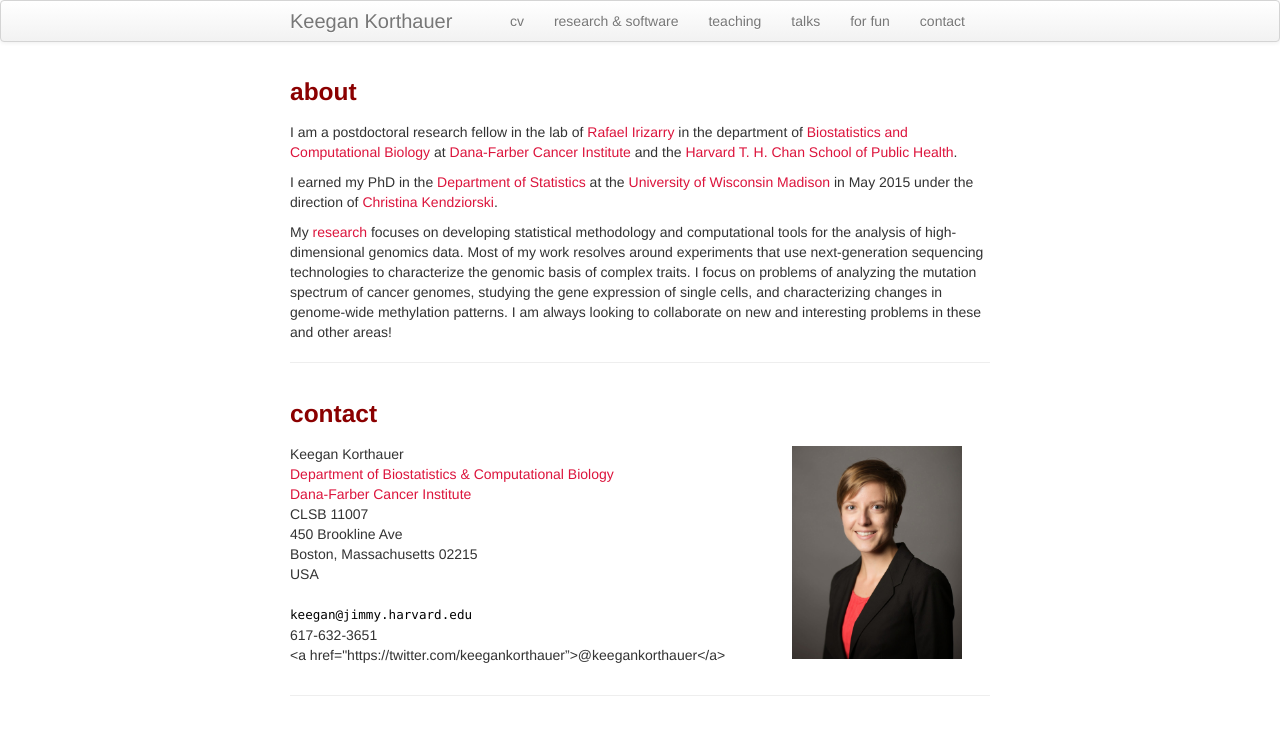
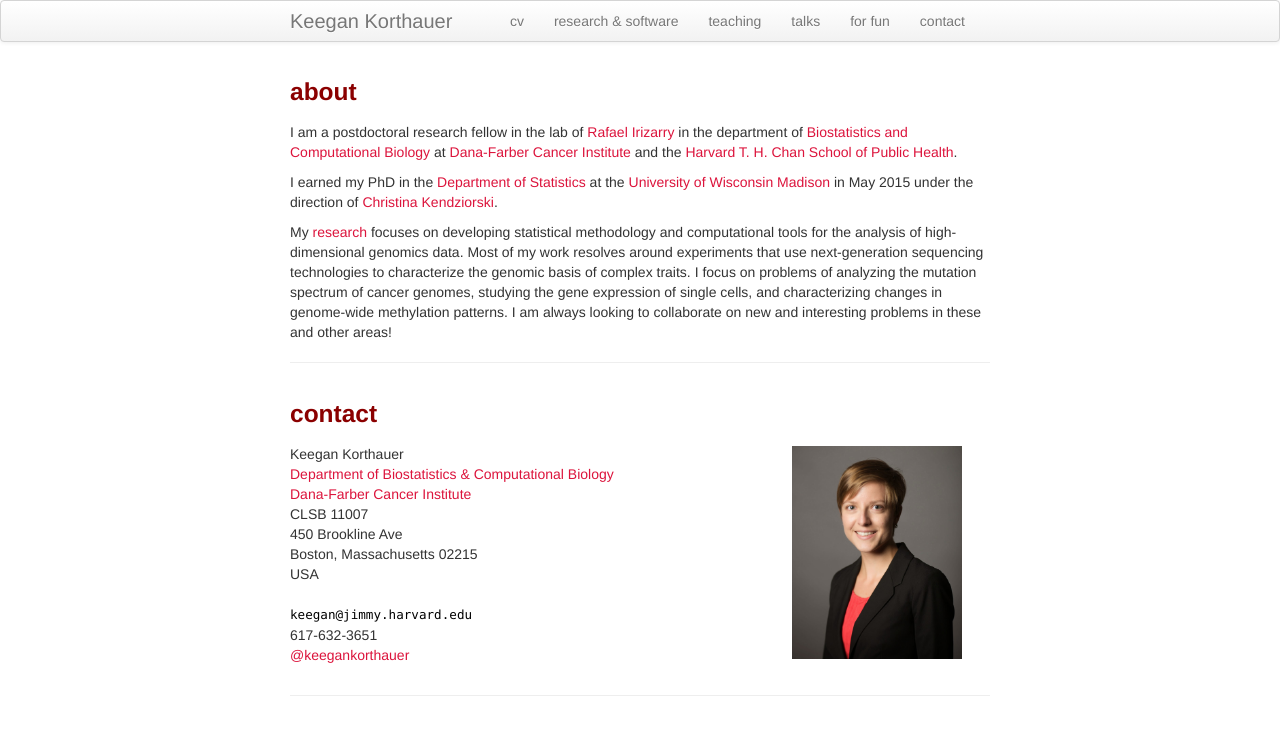
Before and after one commit to kdkorthauer/kdkorthauer.github.io, a Jekyll site: the page built from index.md, in a window 1280 px wide. Shown: the top 735 px of the page. Built offline with Jekyll 4.4.1, drawn with Linux system fonts in a browser that asks for light colours; part of the change alters nothing that is shown.

```diff
--- a/index.md
+++ b/index.md
@@ -42,10 +42,9 @@ My [research](pages/research.html) focuses on developing statistical methodology
         </b><code>my</code><b>So</b><code>.</code><b>please</b><code>harv</code><b>leave
         </b><code>ard</code><b>me</b><code>.</code><b>alone</b><code>e</code><b>!</b><code>du</code><br/>
         617-632-3651<br/>
-<!-- <a href="https://github.com/kdkorthauer”>kdkorthauer</a>-->
-        <a href="https://twitter.com/keegankorthauer”>@keegankorthauer</a><br/>
-</div>
-</div>
+        <a href="https://twitter.com/keegankorthauer">@keegankorthauer</a><br/>
+            </div>
+        </div>
 
         <div class="span2">
         <a href="assets/img/keegan.jpg">
```
